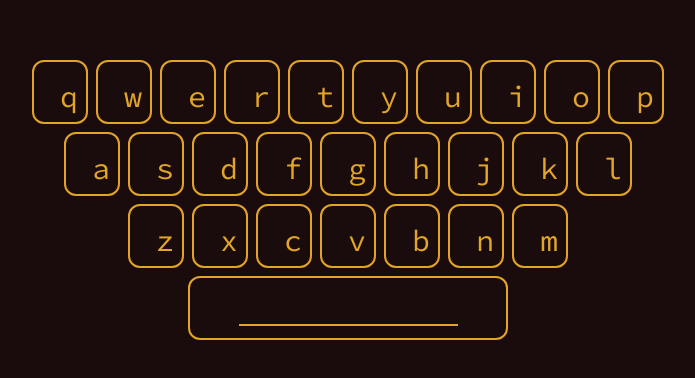
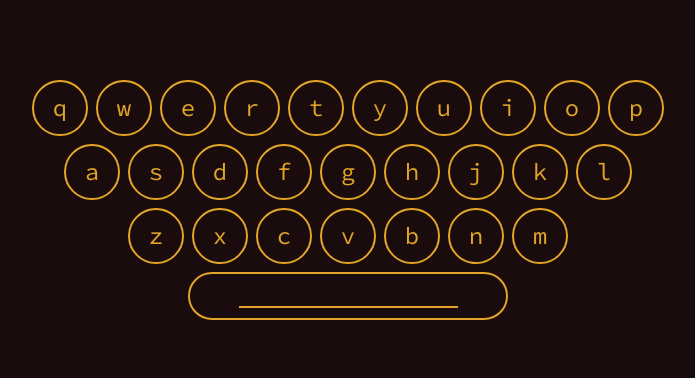
Before and after one commit to MlNl-PEKKA/enigma-bomb, a Next.js app: page / in a window 1280 px wide. Shown: the part 200-578 px from the top of the page, without its empty margins (292-987 px from the left). Built offline with nearby package versions, Linux system fonts and the light colour scheme.

Commit message:
fix: keys to lamps

```diff
--- a/src/app/components/keyBoard/keys.tsx
+++ /dev/null
@@ -1,65 +0,0 @@
-'use client'
-import useKeyPress from '@/app/hooks/keyDetect'
-import { TLetters } from './utils'
-import { useState } from 'react'
-
-export const Key: React.FC<{ letter: TLetters }> = ({ letter }) => {
-  const keyPress = useKeyPress(letter)
-  const [touch, setTouch] = useState(false)
-  const active = keyPress || touch
-  return (
-    <div
-      className={`flex flex-col justify-end items-end p-2 border-2
-      border-primary select-none transition-colors cursor-pointer
-      ${
-        active
-          ? 'text-secondary bg-tertiary border-tertiary'
-          : 'text-primary bg-secondary border-primary'
-      }
-      w-8 h-10 text-sm rounded-lg
-      tablet:w-12 tablet:h-14 tablet:text-2xl tablet:rounded-xl
-      desktop:w-14 desktop:h-16 desktop:text-3xl
-`}
-      onMouseDown={() => setTouch(true)}
-      onTouchStart={() => setTouch(true)}
-      onMouseLeave={() => setTouch(false)}
-      onMouseUp={() => setTouch(false)}
-      onTouchEnd={() => setTouch(false)}
-    >
-      <div>{letter}</div>
-    </div>
-  )
-}
-
-export const KeySpace = () => {
-  const keyPress = useKeyPress(' ')
-  const [touch, setTouch] = useState(false)
-  const active = keyPress || touch
-  return (
-    <div
-      className={`flex flex-col justify-end items-center
-    p-3 border-2 text-3xl
-    select-none transition-colors cursor-pointer
-    ${
-      active
-        ? 'text-secondary bg-tertiary border-tertiary'
-        : 'text-primary bg-secondary border-primary'
-    }
-    w-40 h-10 rounded-lg
-    tablet:w-70 tablet:h-14 tablet:rounded-xl
-    desktop:w-80 desktop:h-16
-`}
-      onMouseDown={() => setTouch(true)}
-      onTouchStart={() => setTouch(true)}
-      onMouseLeave={() => setTouch(false)}
-      onMouseUp={() => setTouch(false)}
-      onTouchEnd={() => setTouch(false)}
-    >
-      <div
-        className={`w-3/4 h-0.5 bg-primary ${
-          active ? 'bg-secondary' : 'bg-primary'
-        }`}
-      />
-    </div>
-  )
-}
--- a/src/app/components/keyBoard/index.tsx
+++ b/src/app/components/lampBoard/index.tsx
@@ -1,22 +1,22 @@
-import { Key, KeySpace } from './keys'
+import { Lamp, LampSpace } from './lamps'
 import { TLetters, keys } from './utils'
 
 const LampBoard = () => {
   return (
     <div className="flex flex-col items-center gap-1 tablet:gap-2">
-      <KeyRows row={keys[0]} />
-      <KeyRows row={keys[1]} />
-      <KeyRows row={keys[2]} />
-      <KeySpace />
+      <LampRows row={keys[0]} />
+      <LampRows row={keys[1]} />
+      <LampRows row={keys[2]} />
+      <LampSpace />
     </div>
   )
 }
 
-const KeyRows: React.FC<{ row: TLetters[] }> = ({ row }) => {
+const LampRows: React.FC<{ row: TLetters[] }> = ({ row }) => {
   return (
     <div className="flex flex-row gap-1 tablet:gap-2">
       {row.map((letter, i) => (
-        <Key key={i} letter={letter} />
+        <Lamp key={i} letter={letter} />
       ))}
     </div>
   )
--- /dev/null
+++ b/src/app/components/lampBoard/lamps.tsx
@@ -0,0 +1,42 @@
+'use client'
+import useKeyPress from '@/app/hooks/keyDetect'
+import { TLetters } from './utils'
+
+export const Lamp: React.FC<{ letter: TLetters }> = ({ letter }) => {
+  const keyPress = useKeyPress(letter)
+  return (
+    <div
+      className={`flex flex-col justify-center items-center border-2
+      border-primary select-none transition-colors cursor-pointer
+      ${keyPress ? 'text-secondary bg-primary' : 'text-primary bg-secondary'}
+      w-8 h-8 text-sm rounded-full
+      tablet:w-12 tablet:h-12 tablet:text-2xl
+      desktop:w-14 desktop:h-14
+`}
+    >
+      <div>{letter}</div>
+    </div>
+  )
+}
+
+export const LampSpace = () => {
+  const keyPress = useKeyPress(' ')
+  return (
+    <div
+      className={`flex flex-col justify-end items-center
+    p-3 border-2 text-3xl border-primary
+    select-none transition-colors cursor-pointer
+    ${keyPress ? 'text-secondary bg-primary' : 'text-primary bg-secondary'}
+    w-40 h-8
+    tablet:w-80 tablet:h-10
+    desktop: desktop:h-12
+`}
+      style={{ borderRadius: '100vh' }}
+    >
+      <div
+        className={`w-3/4 h-0.5 ${keyPress ? 'bg-secondary' : 'bg-primary'}`}
+        style={{ transform: 'translateY(2px)' }}
+      />
+    </div>
+  )
+}
```
Also changed, not shown: src/app/page.tsx (+2 -5 lines), src/app/components/lampBoard/utils.ts (renamed from src/app/components/keyBoard/utils.ts).
